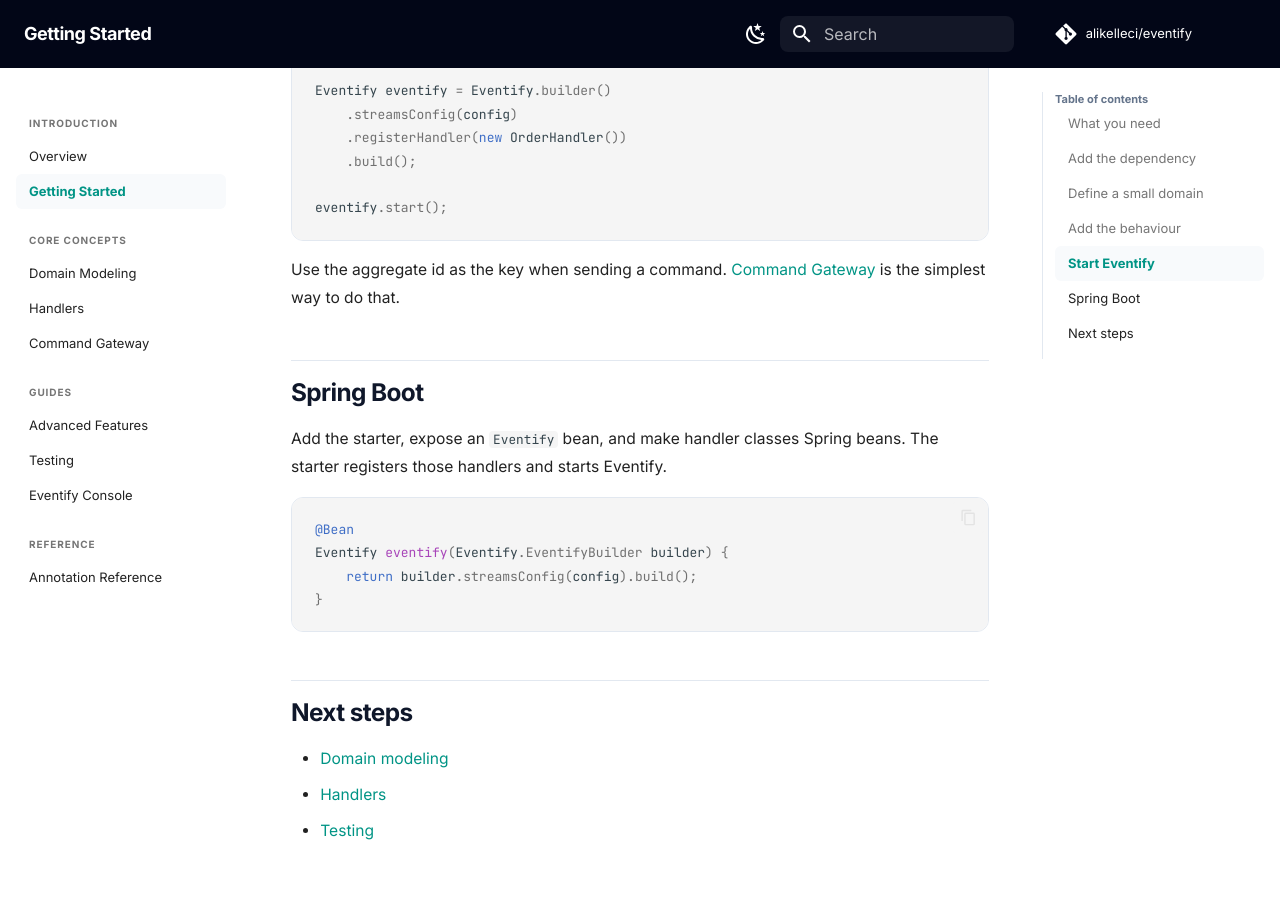
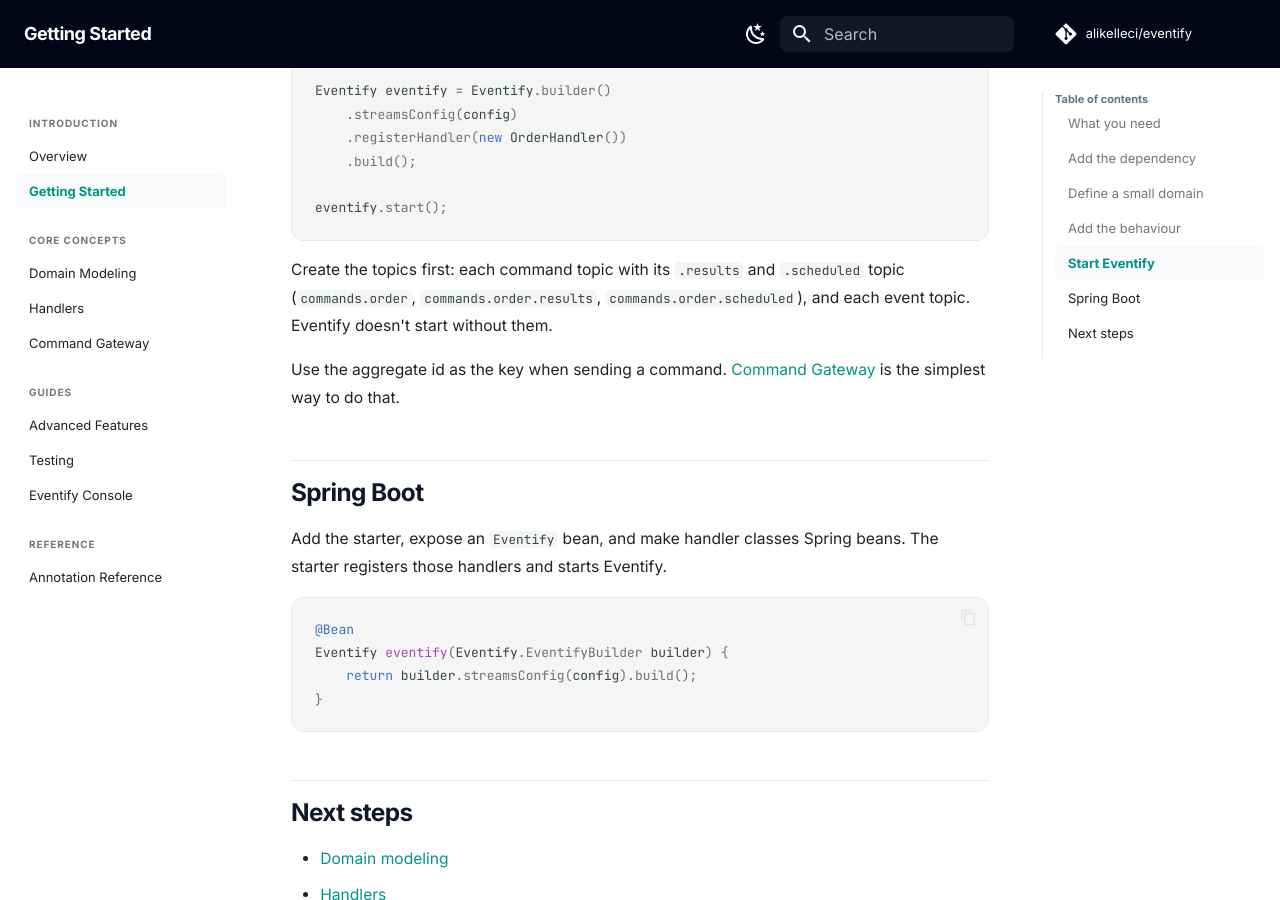
Before and after one commit to alikelleci/eventify, an MkDocs documentation site: the page built from docs/getting-started.md, in a window 1280 px wide and 900 px high, scrolled down 1665 px. Built offline with MkDocs 1.6.1 and Material for MkDocs 9.7.7, drawn with Linux system fonts in a browser that asks for light colours; comment, search, counter and statistics services are not loaded.

Commit message:
Name the topics to create in Getting Started
Co-Authored-By: Claude Opus 5.5 <noreply@anthropic.com>

````diff
--- a/docs/getting-started.md
+++ b/docs/getting-started.md
@@ -65,6 +65,8 @@ Eventify eventify = Eventify.builder()
 eventify.start();
 ```
 
+Create the topics first: each command topic with its `.results` and `.scheduled` topic (`commands.order`, `commands.order.results`, `commands.order.scheduled`), and each event topic. Eventify doesn't start without them.
+
 Use the aggregate id as the key when sending a command. [Command Gateway](command-gateway.md) is the simplest way to do that.
 
 ## Spring Boot
````
